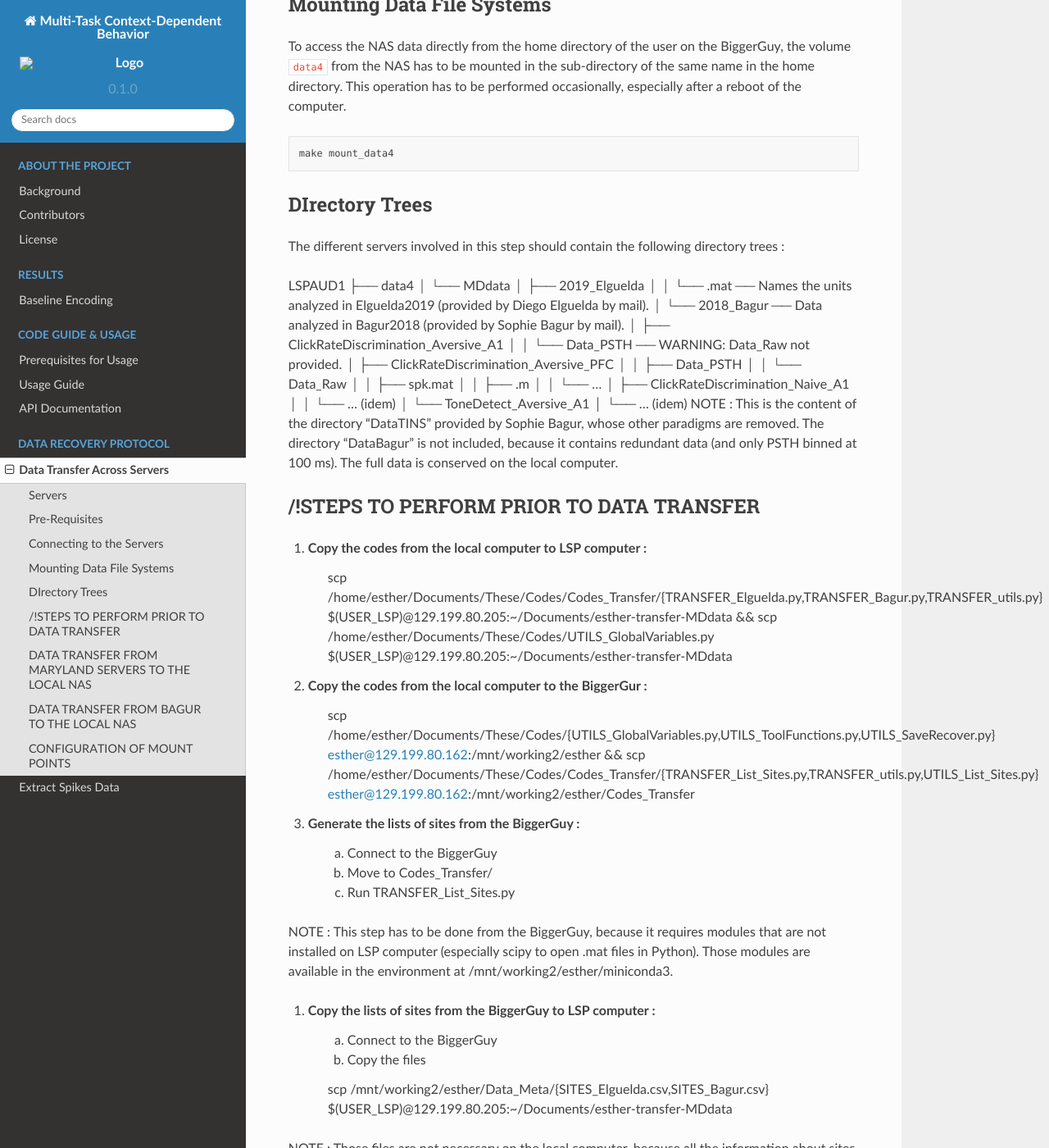
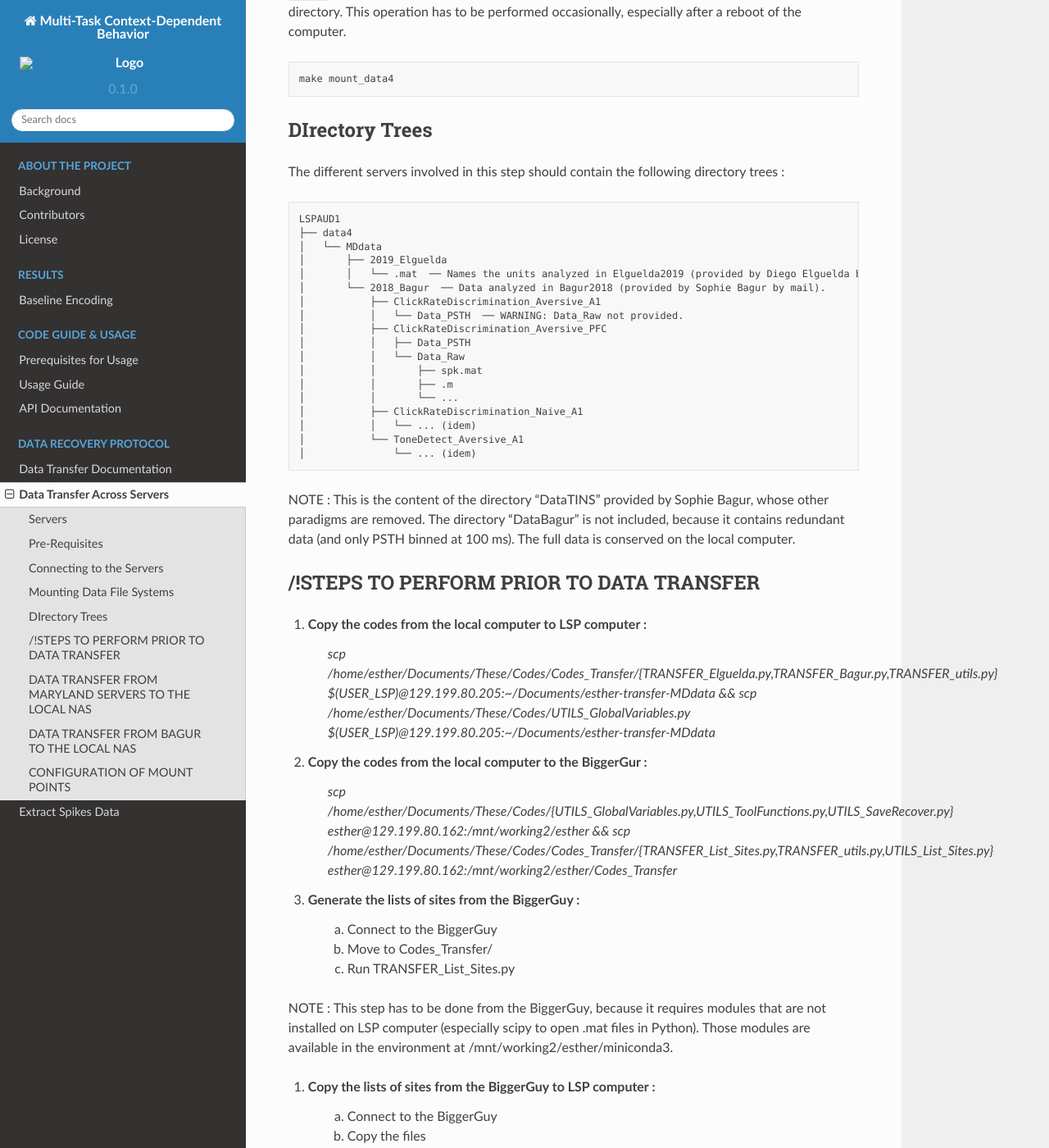
Before and after one commit to esther-poniatowski/multitask-context-dependent-behavior, a Sphinx documentation site: the page built from docs/source/data_recovery/transfer.rst, in a window 1280 px wide and 1400 px high, scrolled down 1015 px. Shown: the whole window at 82% size. Built offline with Sphinx 7.4.7 and the Read the Docs theme 2.0.0, drawn with Linux system fonts in a browser that asks for light colours; pages that are not in the unit, such as notebooks, are missing from menus; some of the changed text lies outside the part shown.

Commit message:
docs(): Remove outdated rst files
Goal : reduce error messages (esbonio)
Documentation will be produced in accordance with the code structure in the last part of the project.

Signed-off-by: Esther Poniatowski <eponiatowski@clipper.ens.psl.eu>

```diff
--- /dev/null
+++ b/docs/reports/test_results.xml
@@ -0,0 +1 @@
+<?xml version="1.0" encoding="utf-8"?><testsuites><testsuite name="pytest" errors="0" failures="0" skipped="0" tests="0" time="0.003" timestamp="2024-07-07T13:29:38.531120" hostname="esthers-mbp.home" /></testsuites>
--- a/docs/source/code/api/preprocess/firing_rates.rst
+++ /dev/null
@@ -1,6 +0,0 @@
-Firing Rates
-============
-
-.. automodule:: mtcdb.preprocess.firing_rates
-   :members:
-   :undoc-members:
--- a/docs/source/code/api/utils/sequences.rst
+++ /dev/null
@@ -1,6 +0,0 @@
-Utilities for Sequences
-=======================
-
-.. automodule:: mtcdb.utils.sequences
-   :members:
-   :undoc-members:
--- a/docs/source/code/constants.rst
+++ b/docs/source/code/constants.rst
@@ -3,8 +3,7 @@
 
 All the modules of the package share common parameters and types, which are defined globally in dedicated modules.
 
-=====
 
-.. automodule:: mtcdb.constants
+.. automodule:: core.constants
    :members:
    :undoc-members:
--- a/docs/source/code/index.rst
+++ b/docs/source/code/index.rst
@@ -4,10 +4,4 @@
 .. toctree::
    :maxdepth: 2
 
-   pkg_descr
    constants
-   sbpkg_classes
-   sbpkg_functions
-   cls_datasets
-   mods_preprocess
-   mods_utils
--- a/docs/source/code/prerequisites.rst
+++ b/docs/source/code/prerequisites.rst
@@ -73,7 +73,7 @@
 
 .. code-block:: bash
 
-    python -c "import mtcdb; print(mtcdb.__version__)"
+    python -c "import core; print(core.__version__)"
 
 Expected outcome in the terminal : Number of the downloaded version of the project.
 
--- a/docs/source/conf.py
+++ b/docs/source/conf.py
@@ -76,9 +76,7 @@
 
 # Custom types for napoleon
 napoleon_use_param = True
-napoleon_type_aliases = {"ArrayLike": ":obj:`mtcdb.types.ArrayLike`",
-                         "NumpyArray": ":obj:`mtcdb.types.NumpyArray`",
-}
+napoleon_type_aliases = {}
 # Custom sections for napoleon
 napoleon_custom_sections = [('Test Inputs', 'params_style'), # for test docs
                             ('Expected Outputs', 'params_style'), # for test docs
--- a/docs/source/data_recovery/transfer.rst
+++ b/docs/source/data_recovery/transfer.rst
@@ -36,17 +36,12 @@
 Connecting to the Servers
 -------------------------
 
-1. Connect to the BiggerGuy:
+Connect to the BiggerGuy:
 
    .. code-block:: sh
 
       make connect_biggerguy
 
-2. Connect to MARRSFREESTYLEAUD1 computer:
-
-   .. code-block:: sh
-
-      make connect_lsp
 
 Mounting Data File Systems
 --------------------------
@@ -65,24 +60,28 @@
 
 The different servers involved in this step should contain the following directory trees :
 
-LSPAUD1
-├── data4
-│   └── MDdata
-│       ├── 2019_Elguelda
-│       │   └── .mat  ── Names the units analyzed in Elguelda2019 (provided by Diego Elguelda by mail).
-│       └── 2018_Bagur  ── Data analyzed in Bagur2018 (provided by Sophie Bagur by mail).
-│           ├── ClickRateDiscrimination_Aversive_A1
-│           │   └── Data_PSTH  ── WARNING: Data_Raw not provided.
-│           ├── ClickRateDiscrimination_Aversive_PFC
-│           │   ├── Data_PSTH
-│           │   └── Data_Raw
-│           │       ├── spk.mat
-│           │       ├── .m
-│           │       └── ...
-│           ├── ClickRateDiscrimination_Naive_A1
-│           │   └── ... (idem)
-│           └── ToneDetect_Aversive_A1
-│               └── ... (idem)
+.. code-block:: plaintext
+
+    LSPAUD1
+    ├── data4
+    │   └── MDdata
+    │       ├── 2019_Elguelda
+    │       │   └── .mat  ── Names the units analyzed in Elguelda2019 (provided by Diego Elguelda by mail).
+    │       └── 2018_Bagur  ── Data analyzed in Bagur2018 (provided by Sophie Bagur by mail).
+    │           ├── ClickRateDiscrimination_Aversive_A1
+    │           │   └── Data_PSTH  ── WARNING: Data_Raw not provided.
+    │           ├── ClickRateDiscrimination_Aversive_PFC
+    │           │   ├── Data_PSTH
+    │           │   └── Data_Raw
+    │           │       ├── spk.mat
+    │           │       ├── .m
+    │           │       └── ...
+    │           ├── ClickRateDiscrimination_Naive_A1
+    │           │   └── ... (idem)
+    │           └── ToneDetect_Aversive_A1
+    │               └── ... (idem)
+
+
 NOTE : This is the content of the directory "DataTINS" provided by Sophie Bagur,
 whose other paradigms are removed.
 The directory "DataBagur" is not included, because it contains redundant data
@@ -94,11 +93,12 @@
 /!\ STEPS TO PERFORM PRIOR TO DATA TRANSFER
 -------------------------------------------
 
+
 1) Copy the codes from the local computer to LSP computer :
-    scp /home/esther/Documents/These/Codes/Codes_Transfer/{TRANSFER_Elguelda.py,TRANSFER_Bagur.py,TRANSFER_utils.py}  $(USER_LSP)@129.199.80.205:~/Documents/esther-transfer-MDdata && scp /home/esther/Documents/These/Codes/UTILS_GlobalVariables.py  $(USER_LSP)@129.199.80.205:~/Documents/esther-transfer-MDdata
+    `scp /home/esther/Documents/These/Codes/Codes_Transfer/{TRANSFER_Elguelda.py,TRANSFER_Bagur.py,TRANSFER_utils.py}  $(USER_LSP)@129.199.80.205:~/Documents/esther-transfer-MDdata && scp /home/esther/Documents/These/Codes/UTILS_GlobalVariables.py  $(USER_LSP)@129.199.80.205:~/Documents/esther-transfer-MDdata`
 
 2) Copy the codes from the local computer to the BiggerGur :
-    scp /home/esther/Documents/These/Codes/{UTILS_GlobalVariables.py,UTILS_ToolFunctions.py,UTILS_SaveRecover.py} esther@129.199.80.162:/mnt/working2/esther && scp /home/esther/Documents/These/Codes/Codes_Transfer/{TRANSFER_List_Sites.py,TRANSFER_utils.py,UTILS_List_Sites.py} esther@129.199.80.162:/mnt/working2/esther/Codes_Transfer
+    `scp /home/esther/Documents/These/Codes/{UTILS_GlobalVariables.py,UTILS_ToolFunctions.py,UTILS_SaveRecover.py} esther@129.199.80.162:/mnt/working2/esther && scp /home/esther/Documents/These/Codes/Codes_Transfer/{TRANSFER_List_Sites.py,TRANSFER_utils.py,UTILS_List_Sites.py} esther@129.199.80.162:/mnt/working2/esther/Codes_Transfer`
 
 3) Generate the lists of sites from the BiggerGuy :
     a) Connect to the BiggerGuy
@@ -111,7 +111,7 @@
     a) Connect to the BiggerGuy
     b) Copy the files
 
-    scp /mnt/working2/esther/Data_Meta/{SITES_Elguelda.csv,SITES_Bagur.csv}  $(USER_LSP)@129.199.80.205:~/Documents/esther-transfer-MDdata
+    `scp /mnt/working2/esther/Data_Meta/{SITES_Elguelda.csv,SITES_Bagur.csv}  $(USER_LSP)@129.199.80.205:~/Documents/esther-transfer-MDdata`
 NOTE : Those files are not necessary on the local computer, because all the information about sites and sessions will be available in the dataframes UNITSinfo, SESSIONSinfo etc, built on the BiggerGuy.
 
 
@@ -124,7 +124,7 @@
 
     a) Launch Global Protect (i.e. reinitialize it)
     Webpage of the Maryland VPN : https://terpware.umd.edu/Linux/Title/4010
-    globalprotect launch-ui
+    `globalprotect launch-ui`
     Portal : access.umd.edu
 
     b) Login & Pass of Shihab
@@ -135,7 +135,7 @@
 3) Mount the servers (see CONFIGURATION OF MOUNT POINTS below if problems).
 
     a) Mount the Maryland server in the directory /media/haka
-    sudo mount -o username=yves //haka.isr.umd.edu/data /media/haka
+    `sudo mount -o username=yves //haka.isr.umd.edu/data /media/haka`
     Password: abcd1234
 
     b) Mount the local volume data4 into the directory /auto/
@@ -144,13 +144,13 @@
 4) Copy the data from the Maryland in the local server.
 
     a) Navigate to the directory containing the codes for transfer :
-    cd ~/Documents/esther-transfer-MDdata
+    `cd ~/Documents/esther-transfer-MDdata`
 
     b) In TRANSFER_Elguelda.py, set True and False to execute only the desired steps.
 
     c) Launch a byobu session and run the code.
-    byobu
-    python TRANSFER_Elguelda.py
+    `byobu`
+    `python TRANSFER_Elguelda.py`
 
     Press F6 to detach the session.
     => The data is being copied.
--- a/docs/source/index.rst
+++ b/docs/source/index.rst
@@ -33,6 +33,7 @@
    :maxdepth: 1
    :caption: Data Recovery Protocol
 
+   data_recovery/index
    data_recovery/transfer
    data_recovery/extract_spikes
 
```
Also changed, not shown: other parts of docs/source/data_recovery/transfer.rst (+5 -5 lines), docs/source/code/api/data_structures/base.rst (deleted, +0 -7 lines), docs/source/code/cls_datasets.rst (deleted, +0 -8 lines), docs/source/code/mods_utils.rst (deleted, +0 -11 lines), docs/source/code/pkg_descr.rst (deleted, +0 -18 lines), docs/source/code/sbpkg_classes.rst (deleted, +0 -11 lines), docs/source/code/sbpkg_functions.rst (deleted, +0 -30 lines), 4 other files.
